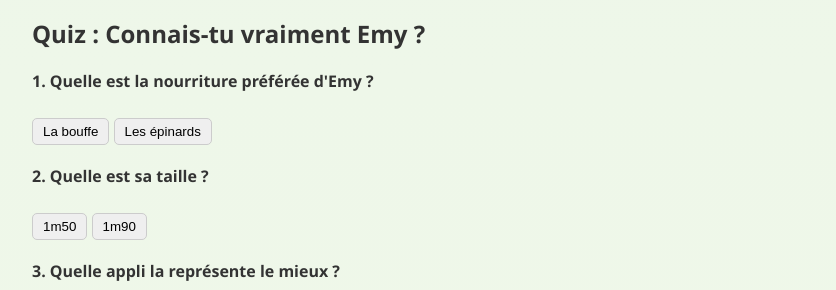
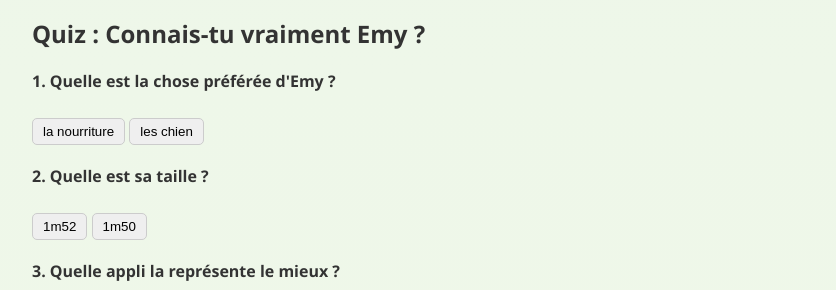
Before and after one commit to Mikian-Music/Emy-site, a plain HTML site: page index.html in a window 1280 px wide. Shown: the part 1746-2036 px from the top of the page, without its empty margins (208-1044 px from the left). Drawn offline with Linux system fonts and the light colour scheme.

Commit message:
modification de l'index

```diff
--- a/index.html
+++ b/index.html
@@ -152,14 +152,14 @@ Merci d’être toi. Ne change jamais.
 <section id="quiz">
   <h2>Quiz : Connais-tu vraiment Emy ?</h2>
   <div class="quiz-question">
-    <p><strong>1. Quelle est la nourriture préférée d'Emy ?</strong></p>
-    <button class="quiz-button" onclick="reveal(this, true)">La bouffe</button>
-    <button class="quiz-button" onclick="reveal(this, false)">Les épinards</button>
+    <p><strong>1. Quelle est la chose préférée d'Emy ?</strong></p>
+    <button class="quiz-button" onclick="reveal(this, true)">la nourriture</button>
+    <button class="quiz-button" onclick="reveal(this, false)">les chien</button>
   </div>
   <div class="quiz-question">
     <p><strong>2. Quelle est sa taille ?</strong></p>
-    <button class="quiz-button" onclick="reveal(this, true)">1m50</button>
-    <button class="quiz-button" onclick="reveal(this, false)">1m90</button>
+    <button class="quiz-button" onclick="reveal(this, true)">1m52</button>
+    <button class="quiz-button" onclick="reveal(this, false)">1m50</button>
   </div>
   <div class="quiz-question">
     <p><strong>3. Quelle appli la représente le mieux ?</strong></p>
```
